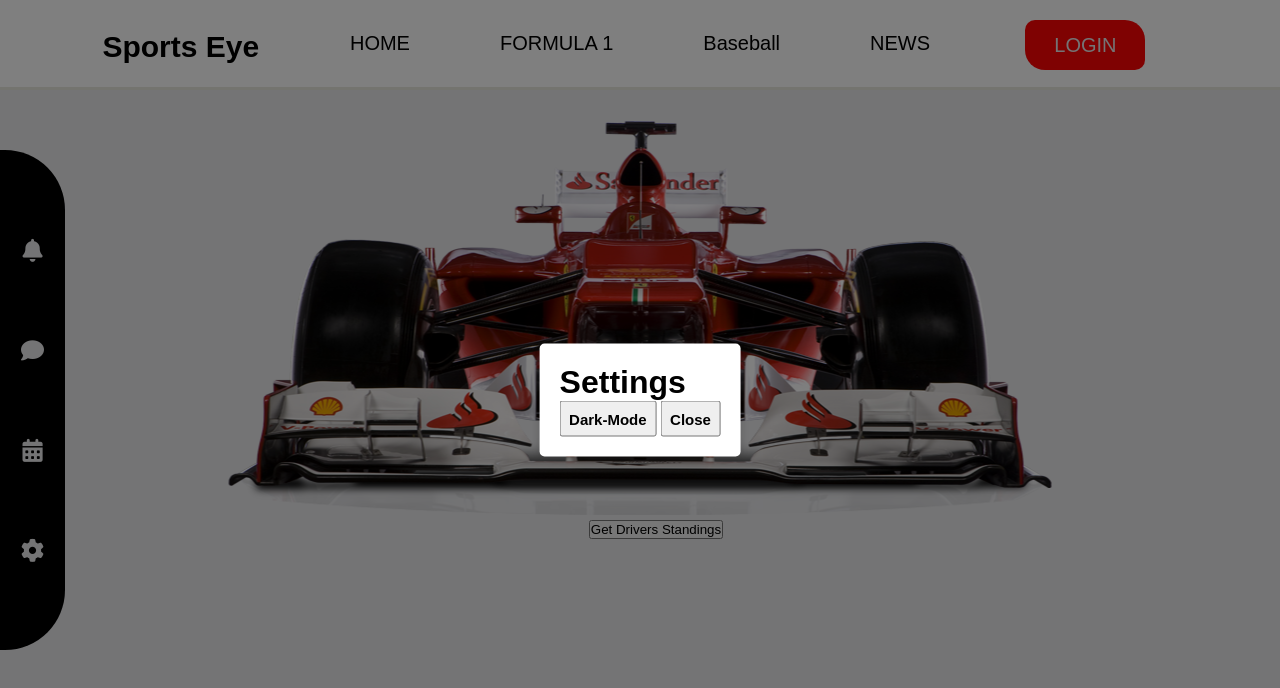
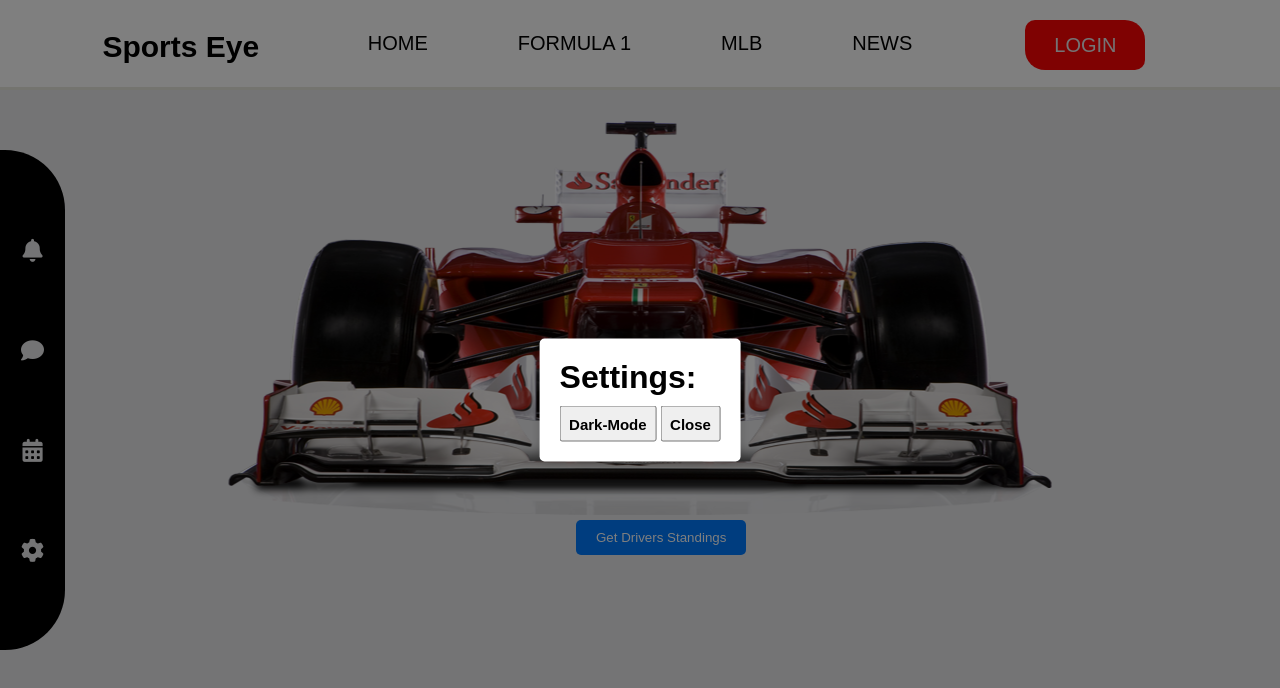
Before and after one commit to LewisHammy/Sports-Eye, a plain HTML site: page F1Page.html in a window 1280 px wide. Both pictures are taken after a click on the icon 32 px from the left and 550 px from the top of the page. Drawn offline with Linux system fonts and the light colour scheme.

Commit message:
QOL button and nav fixes

```diff
--- a/F1Page.html
+++ b/F1Page.html
@@ -1,5 +1,6 @@
 <!DOCTYPE html>
 <html lang="en">
+
 <head>
     <meta charset="UTF-8">
     <meta name="viewport" content="width=device-width, initial-scale=1.0">
@@ -9,6 +10,7 @@
     <link rel="stylesheet" href="https://cdnjs.cloudflare.com/ajax/libs/font-awesome/5.15.3/css/all.min.css">
 
 </head>
+
 <body>
 
     <div id="container">
@@ -21,7 +23,7 @@
             <ul>
                 <li><a href="./index.html">HOME</a></li>
                 <li><a href="./F1Page.html">FORMULA 1</a></li>
-                <li><a href="./MLB.html">Baseball</a></li>
+                <li><a href="./MLB.html">MLB</a></li>
                 <li><a href="#">NEWS</a></li>
                 <!-- Login Button -->
                 <li id="login"><a href="#">LOGIN</a></li>
@@ -38,11 +40,11 @@
             </div>
             <div id="popup-container" class="popup-container">
 
-                    <h1>Settings</h1>
+                <h1 class="settingsTitle">Settings:</h1>
                 <!-- Add your settings content here -->
                 <button class="settingsBtn" id="toggle-btn">Dark-Mode</button>
                 <button class="settingsBtn" id="closeSettings" onclick="closeSettings()">Close</button>
-                    </div">
+            </div>
         </div>
 
         <div id="overlay" class="overlay"></div>
@@ -61,10 +63,12 @@
 
     <!-- Formula 1 Data -->
 
-    <button id="driversStandingsButton" onclick="getDriversStandings()">Get Drivers Standings</button>
+    <button id="driversStandingsButton" class="ButtonShadow" onclick="getDriversStandings()">Get Drivers
+        Standings</button>
     <div id="driversStandings" class="centered-list"></div>
 
     <script src="https://kit.fontawesome.com/cb7a1ab1f9.js" crossorigin="anonymous"></script>
     <script src="assets/js/f1.js"></script>
 </body>
+
 </html>
--- a/assets/css/F1Style.css
+++ b/assets/css/F1Style.css
@@ -144,11 +144,23 @@
     left: 50%;
     transform: translate(-50%, -50%);
 }
+
 #driversStandingsButton{
     position: absolute;
     top: 65%;
-    left: 46%;
+    left: 45%;
+    background-color: #007BFF;
+    color: white;
+    padding: 10px 20px;
+    border: none;
+    border-radius: 5px;
+    cursor: pointer;
 }
+
+.ButtonShadow:hover {
+    box-shadow: 0 10px 15px 0 rgba(0,0,0,0.20),0 15px 50px 0 rgba(0,0,0,0.20);
+}
+
   #driversStandings {
     display: flex;
     flex-direction: column;
@@ -236,3 +248,7 @@
     cursor: pointer;
     opacity: 0.8;
 }
+
+.settingsTitle {
+    padding-bottom: 10px;
+}
--- a/assets/css/MLBStyle.css
+++ b/assets/css/MLBStyle.css
@@ -96,7 +96,7 @@
     width: 65px;
     position: absolute;
     left: 0;
-    top: calc(50% - 250px);
+    top: calc(56% - 254px);
     background: #000;
     border-radius: 0 60px 60px 0;
     display: flex;
@@ -184,6 +184,9 @@
     cursor: pointer;
 }
 
+.ButtonShadow:hover {
+    box-shadow: 10px 15px 15px 0 rgba(0,0,0,0.20),0 15px 50px 0 rgba(0,0,0,0.20);
+}
 
 /* settings container container */
 .popup-container {
@@ -270,3 +273,7 @@
 .button-spacing {
     margin-left: 20px; /* Adjust the value as needed for desired spacing */
 }
+
+.settingsTitle {
+    padding-bottom: 10px;
+}
--- a/assets/css/style.css
+++ b/assets/css/style.css
@@ -239,6 +239,7 @@
     height: 100vh; /* Make the div take up the full viewport height */
     text-align: left;
 }
+
 #api-data {
     position: fixed;
     top: 0;
@@ -271,3 +272,7 @@
     border-radius: 5px;
     cursor: pointer;
 }
+
+.settingsTitle {
+    padding-bottom: 10px;
+}
--- a/assets/js/f1.js
+++ b/assets/js/f1.js
@@ -92,6 +92,7 @@ settings.addEventListener('click', openSettings);
 function enableDarkMode() {
   theme.classList.add("darkModeTheme");
   toggleBtn.classList.remove("darkModeToggle");
+  toggleBtn.innerHTML= "Light Mode";
   navbar.classList.add("navDark");
   navbar.classList.remove("navBkgn");
   localStorage.setItem("dark-mode", "enabled");
@@ -100,6 +101,7 @@ function enableDarkMode() {
 function disableDarkMode() {
   theme.classList.remove("darkModeTheme");
   toggleBtn.classList.add("darkModeToggle");
+  toggleBtn.innerHTML= "Dark Mode";
   navbar.classList.remove("navDark");
   navbar.classList.add("navBkgn");
   localStorage.setItem("dark-mode", "disabled");
--- a/assets/js/mlb.js
+++ b/assets/js/mlb.js
@@ -182,6 +182,7 @@ document.querySelectorAll('navbar ul li a').forEach(link => {
   function enableDarkMode() {
     theme.classList.add("darkModeTheme");
     toggleBtn.classList.remove("darkModeToggle");
+    toggleBtn.innerHTML= "Light Mode";
     navbar.classList.add("navDark");
     navbar.classList.remove("navBkgn");
     localStorage.setItem("dark-mode", "enabled");
@@ -190,6 +191,7 @@ document.querySelectorAll('navbar ul li a').forEach(link => {
   function disableDarkMode() {
     theme.classList.remove("darkModeTheme");
     toggleBtn.classList.add("darkModeToggle");
+    toggleBtn.innerHTML= "Dark Mode";
     navbar.classList.remove("navDark");
     navbar.classList.add("navBkgn");
     localStorage.setItem("dark-mode", "disabled");
--- a/assets/js/script.js
+++ b/assets/js/script.js
@@ -34,6 +34,7 @@ settings.addEventListener('click', openSettings);
 function enableDarkMode() {
   theme.classList.add("darkModeTheme");
   toggleBtn.classList.remove("darkModeToggle");
+  toggleBtn.innerHTML= "Light Mode";
   navbar.classList.add("navDark");
   navbar.classList.remove("navBkgn");
   localStorage.setItem("dark-mode", "enabled");
@@ -42,6 +43,7 @@ function enableDarkMode() {
 function disableDarkMode() {
   theme.classList.remove("darkModeTheme");
   toggleBtn.classList.add("darkModeToggle");
+  toggleBtn.innerHTML= "Dark Mode";
   navbar.classList.remove("navDark");
   navbar.classList.add("navBkgn");
   localStorage.setItem("dark-mode", "disabled");
```
Also changed, not shown: MLB.html (+4 -4 lines), index.html (+4 -3 lines). Lines whose indentation alone changed are shown as unchanged.
